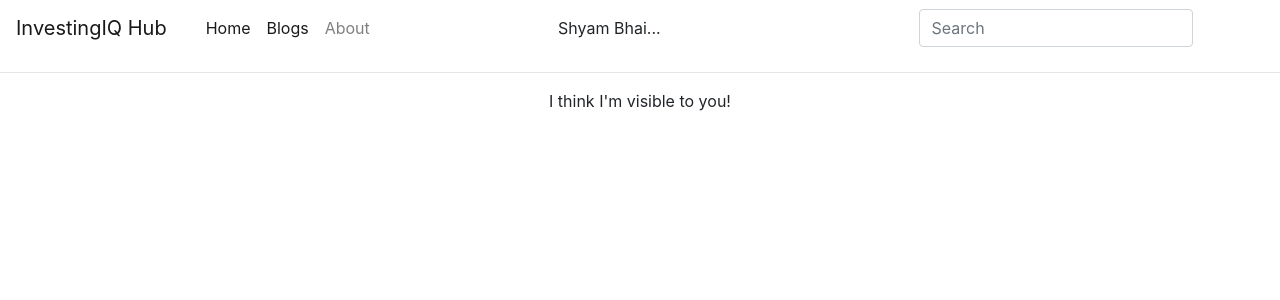
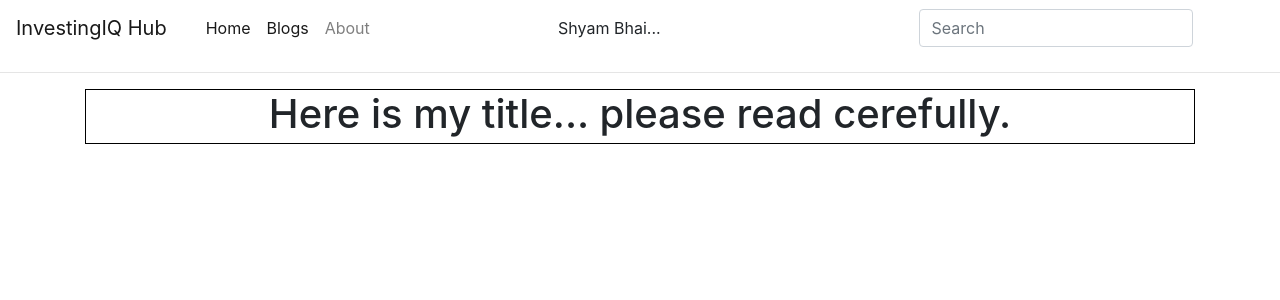
Before and after one commit to Mechboyshyam/InvestingIQ-Hub, a React (Create React App) app in the folder client/: page /blogs in a window 1280 px wide. Shown: the top 300 px of the page. Built offline with nearby package versions, Linux system fonts and the light colour scheme.

Commit message:
blog page design started

```diff
--- a/client/src/Views/Information/Page1.css
+++ b/client/src/Views/Information/Page1.css
@@ -0,0 +1,6 @@
+.title{
+    border: 1px solid black;
+    padding-bottom: 5px;
+    width: auto;
+    height: auto;
+}
--- a/client/src/Views/Information/Page1.js
+++ b/client/src/Views/Information/Page1.js
@@ -1,11 +1,16 @@
 import React, { PureComponent } from 'react';
 import Navbar from '../../Component/Navbar/Navbar';
+import './Page1.css';
 
 export class Page1 extends PureComponent {
   render() {
     return (
       <div><Navbar/> <hr />
-       <div className='text-center'> I think I'm visible to you!</div>
+       <div className="container">
+        <h1 className="text-center title">
+          Here is my title... please read cerefully.
+        </h1>
+       </div>
       </div>
     )
   }
```
